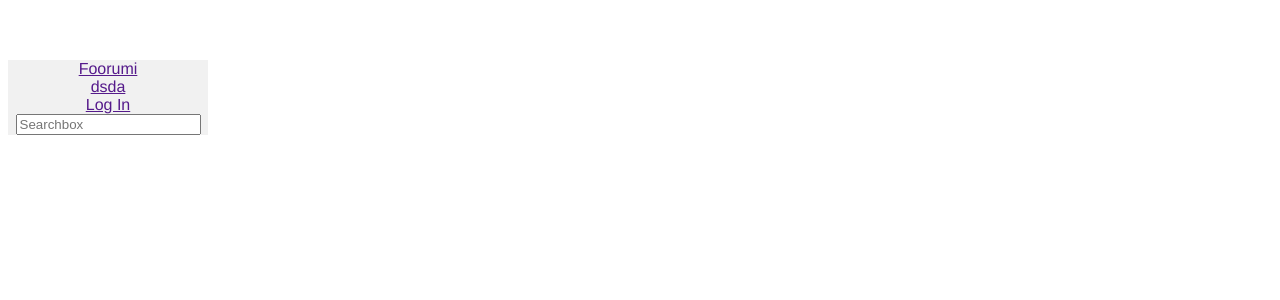
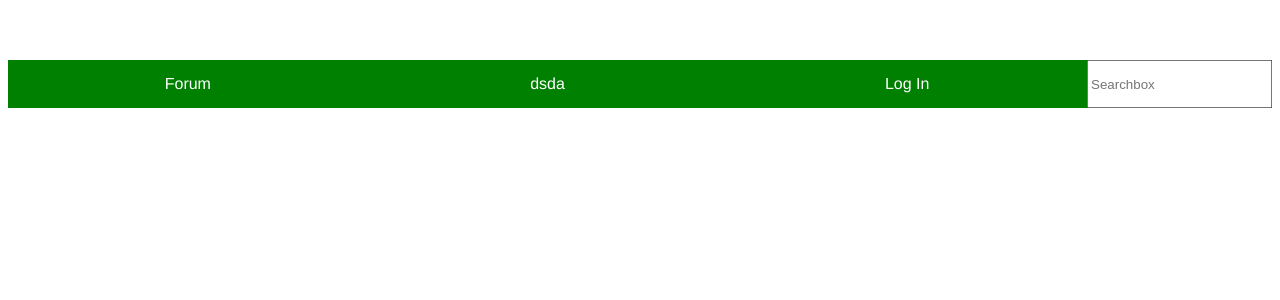
Before and after one commit to JuriTihane/WebProjekti, a Vue app in the folder app/: page / in a window 1280 px wide. Shown: the top 300 px of the page. Built offline with nearby package versions, Linux system fonts and the light colour scheme.

Commit message:
Navigation bar 1.0 versio valmis (HTML ja CSS)

```diff
--- a/app/src/components/NavBar.vue
+++ b/app/src/components/NavBar.vue
@@ -1,7 +1,7 @@
 <template>
   <div id="navigation">
       <ul>
-        <NavBarItem text="Foorumi" ></NavBarItem>
+        <NavBarItem text="Forum" ></NavBarItem>
         <NavBarItem text="dsda" > </NavBarItem>
         <NavBarItem text="Log In" > </NavBarItem>
         <SearchBar  />
@@ -28,16 +28,15 @@ export default {
 </script>
 
 <style>
-  #navigation ul {
+   ul {
     list-style-type: none;
     margin: 0;
     padding: 0;
-    width: 200px;
-    background-color: #f1f1f1;
+    display: flex;
+    background-color: green;
+    justify-content:space-around;
+    height: 3rem;
   }
 
-  li {
-    text-decoration: none;
 
-  }
 </style>
--- a/app/src/components/NavBarItem.vue
+++ b/app/src/components/NavBarItem.vue
@@ -1,5 +1,5 @@
 <template>
-  <li class="item">
+  <li >
     <a href="">{{text}}</a>
   </li>
 </template>
@@ -15,13 +15,20 @@ export default {
 </script>
 
 <style>
-    #item li a {
-        display: inline;
-        padding: 15px;
+    li a {
         text-decoration: none;
+        color: white;
+
     }
-    #item li a.active {
-        background-color: indigo;
-        color: red;
+    li {
+        width: 100%;
+        display: flex;
+  justify-content: center;
+  align-items: center;
+
     }
+    li:hover {
+        background-color: tomato;
+    }
+
 </style>
```
